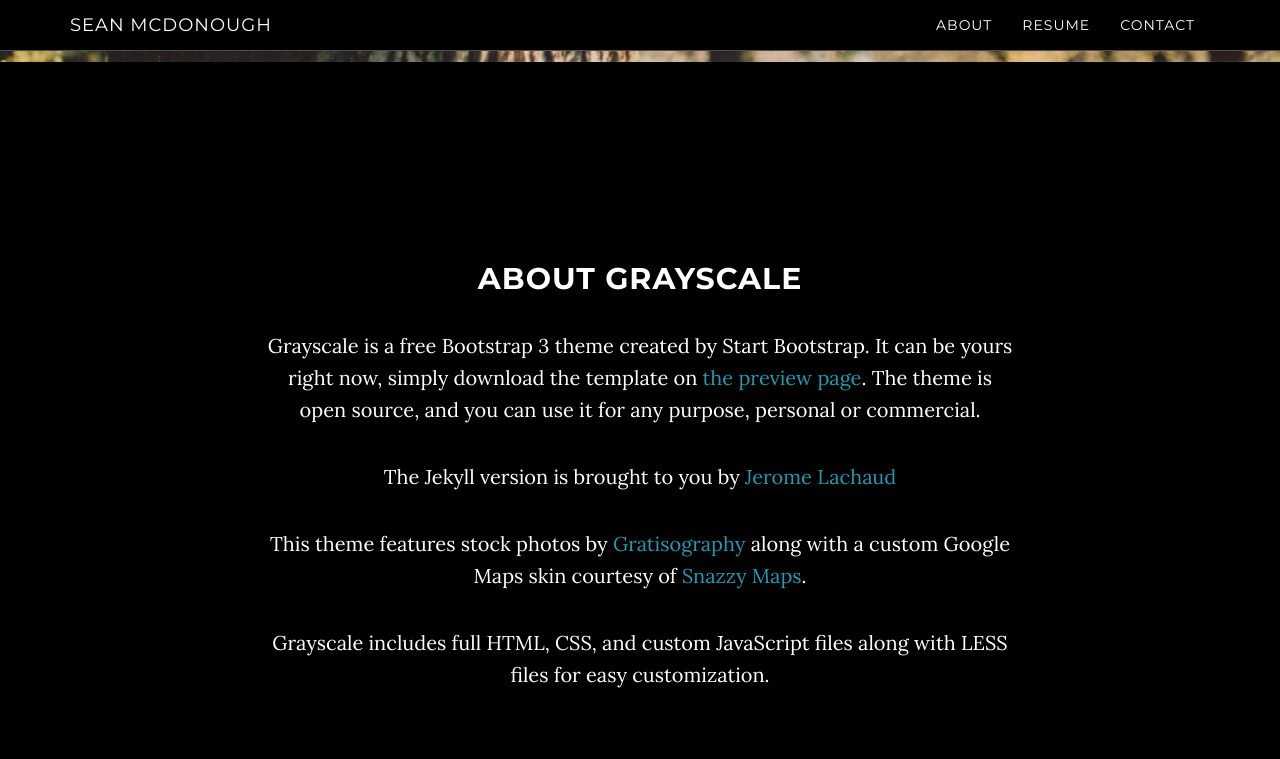
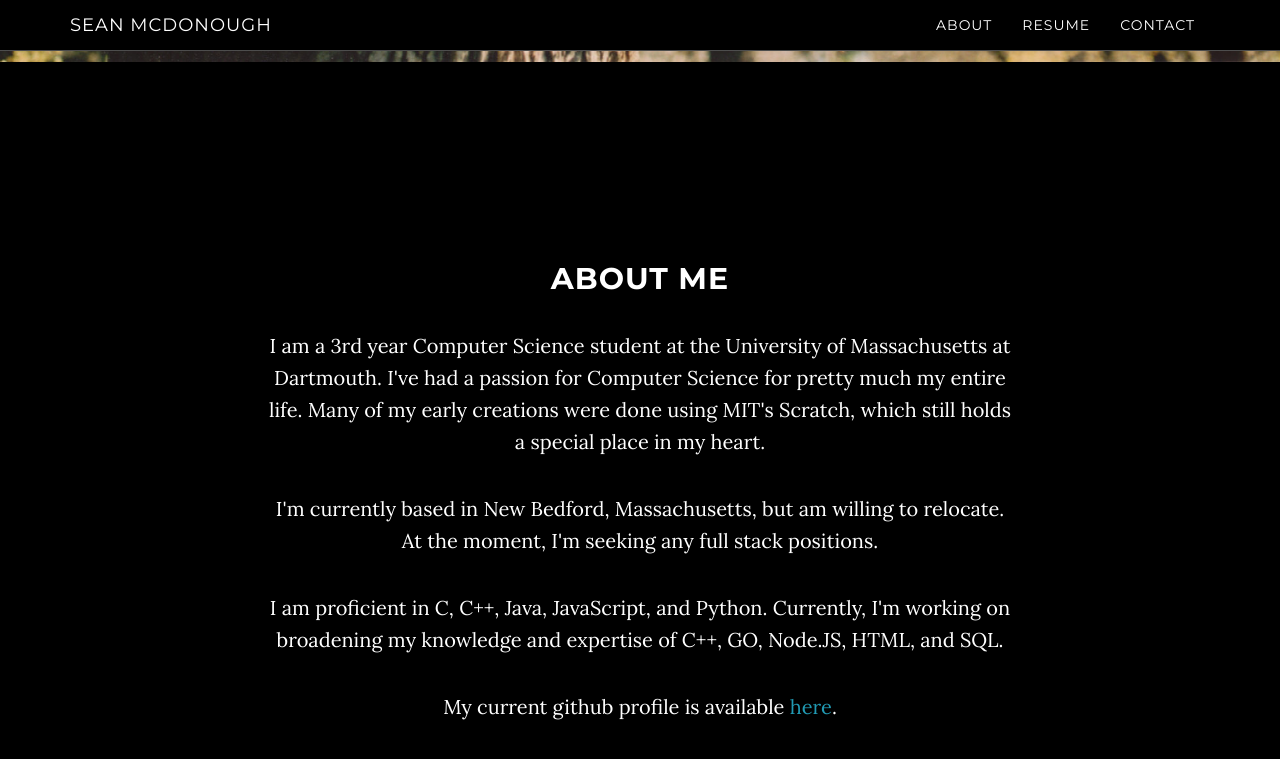
Before and after one commit to seanmmcd/seanmmcd.github.io, a Jekyll site: the page built from index.html, in a window 1280 px wide and 900 px high, scrolled down 838 px. Shown: the top 759 px of the window. Built offline with Jekyll 4.4.1, drawn with Linux system fonts in a browser that asks for light colours; some of the changed text lies outside the part shown.

Commit message:
Box removed, added about, changed title.

```diff
--- a/_includes/about.html
+++ b/_includes/about.html
@@ -2,11 +2,11 @@
     <section id="about" class="container content-section text-center">
         <div class="row">
             <div class="col-lg-8 col-lg-offset-2">
-                <h2>About Grayscale</h2>
-                <p>Grayscale is a free Bootstrap 3 theme created by Start Bootstrap. It can be yours right now, simply download the template on <a href="http://startbootstrap.com/template-overviews/grayscale/">the preview page</a>. The theme is open source, and you can use it for any purpose, personal or commercial.</p>
-                <p>The Jekyll version is brought to you by <a href="https://github.com/jeromelachaud">Jerome Lachaud</a></p>
-                <p>This theme features stock photos by <a href="http://gratisography.com/">Gratisography</a> along with a custom Google Maps skin courtesy of <a href="http://snazzymaps.com/">Snazzy Maps</a>.</p>
-                <p>Grayscale includes full HTML, CSS, and custom JavaScript files along with LESS files for easy customization.</p>
+                <h2>About Me</h2>
+                <p>I am a 3rd year Computer Science student at the University of Massachusetts at Dartmouth. I've had a passion for Computer Science for pretty much my entire life. Many of my early creations were done using MIT's Scratch, which still holds a special place in my heart.</p>
+                <p>I'm currently based in New Bedford, Massachusetts, but am willing to relocate. At the moment, I'm seeking any full stack positions.</p>
+                <p>I am proficient in C, C++, Java, JavaScript, and Python. Currently, I'm working on broadening my knowledge and expertise of C++, GO, Node.JS, HTML, and SQL.</p>
+                <p>My current github profile is available <a href = "github.com/seanmmcd">here</a>.</p>
             </div>
         </div>
     </section>
--- a/_includes/download.html
+++ b/_includes/download.html
@@ -4,8 +4,8 @@
             <div class="container">
                 <div class="col-lg-8 col-lg-offset-2">
                     <h2>Download Grayscale</h2>
-                    <p>You can view a copy of my resume below, or follow the external link to Box.</p>
-                    <iframe src="https://app.box.com/embed/s/w1dsoki2tgqmii1mz13m7zh08mp842z1" width="600" height="400" frameborder="0" allowfullscreen webkitallowfullscreen msallowfullscreen></iframe>
+                    <p>You can follow the link below to view my current resume on Box.com.</p>
+                    <a href="https://app.box.com/file/330858998807" class="btn btn-default btn-lg">View Resume File</a>
                 </div>
             </div>
         </div>
```
